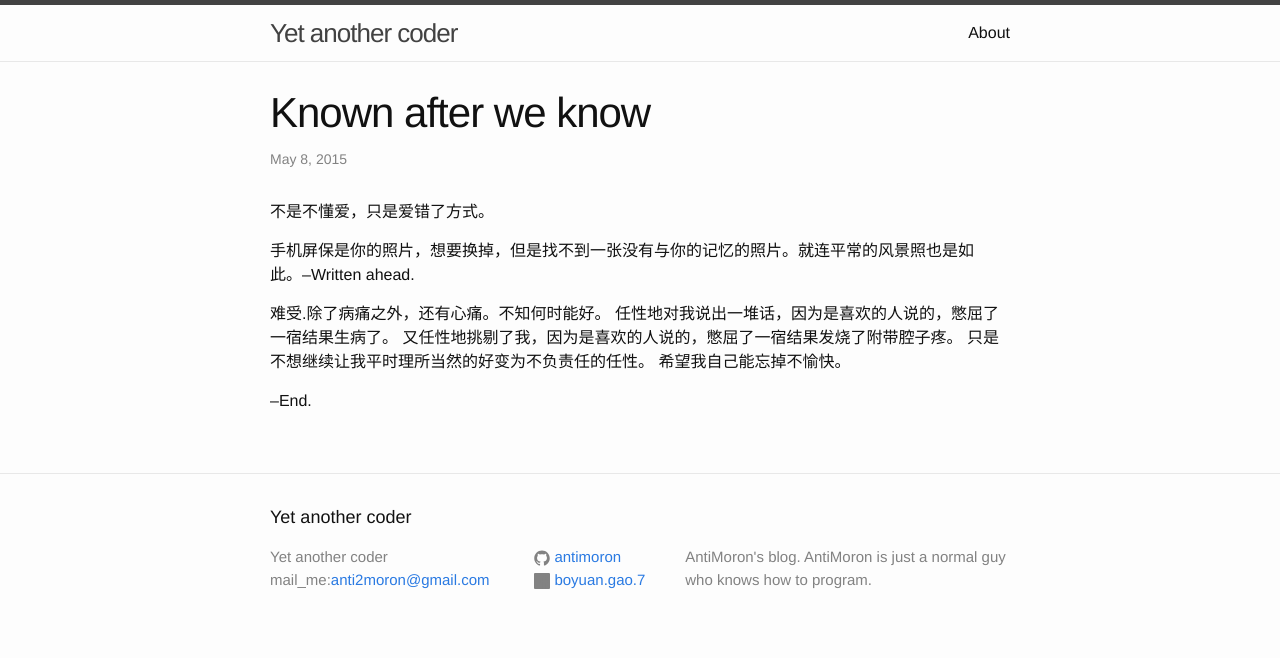
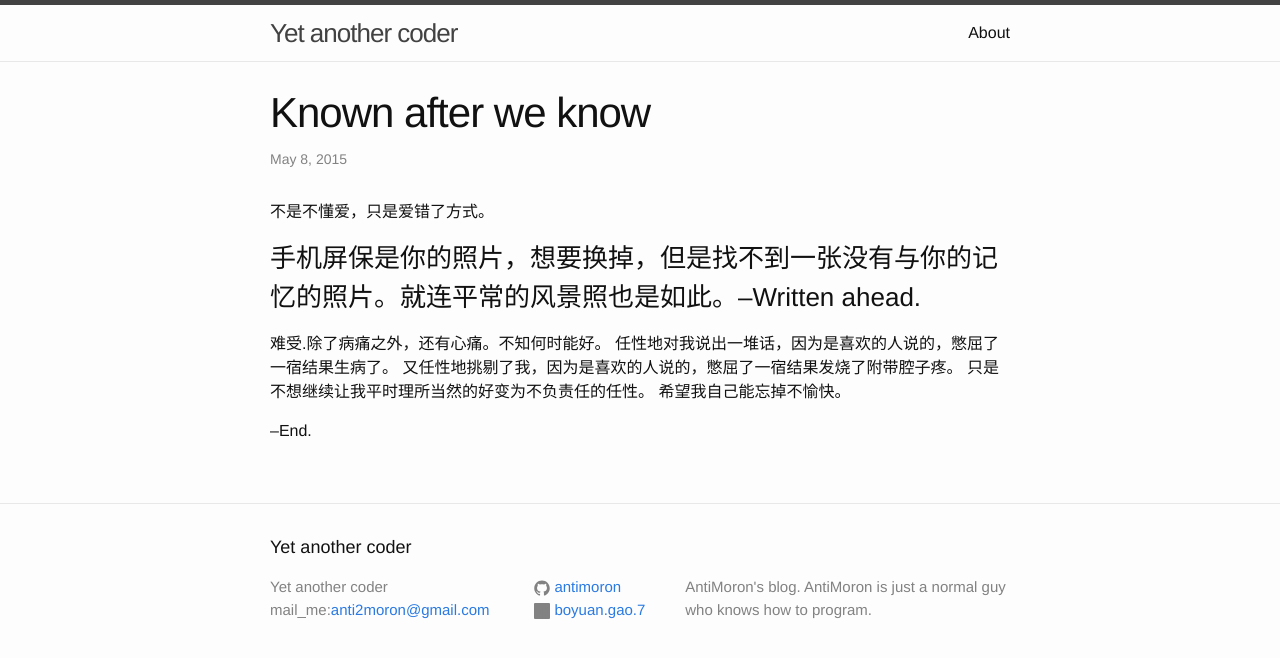
Before and after one commit to QAQMiao/antimoron.github.io, a Jekyll site: the page built from _posts/2015-05-07-Known after we know.markdown, in a window 1280 px wide. Shown: the top 658 px of the page. Built offline with Jekyll 4.4.1, drawn with Linux system fonts in a browser that asks for light colours.

```diff
--- a/_posts/2015-05-07-Known after we know.markdown
+++ b/_posts/2015-05-07-Known after we know.markdown
@@ -4,9 +4,10 @@ title:  "Known after we know"
 date:   2015-05-08 09:12:16
 categories: emotion
 ---
+
 不是不懂爱，只是爱错了方式。
 
-手机屏保是你的照片，想要换掉，但是找不到一张没有与你的记忆的照片。就连平常的风景照也是如此。--Written ahead.
+### 手机屏保是你的照片，想要换掉，但是找不到一张没有与你的记忆的照片。就连平常的风景照也是如此。--Written ahead.
 
 难受.除了病痛之外，还有心痛。不知何时能好。
 任性地对我说出一堆话，因为是喜欢的人说的，憋屈了一宿结果生病了。
```
